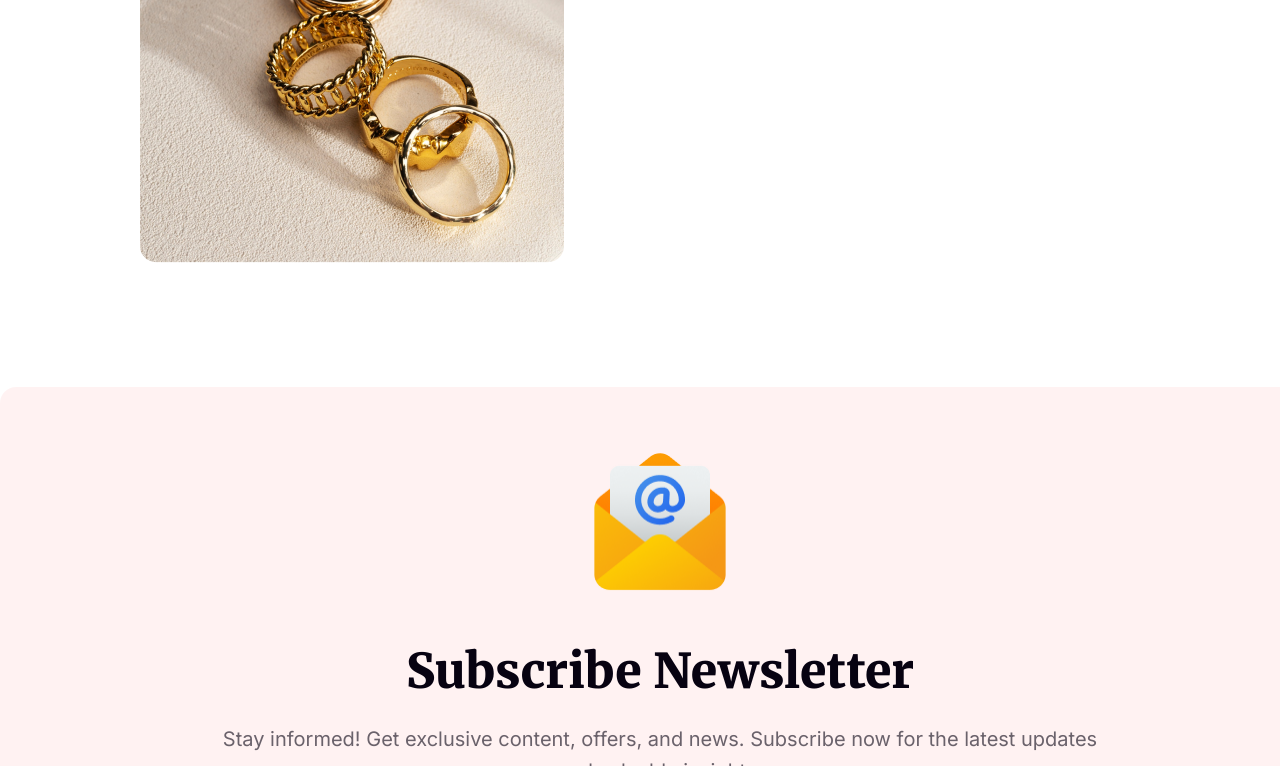
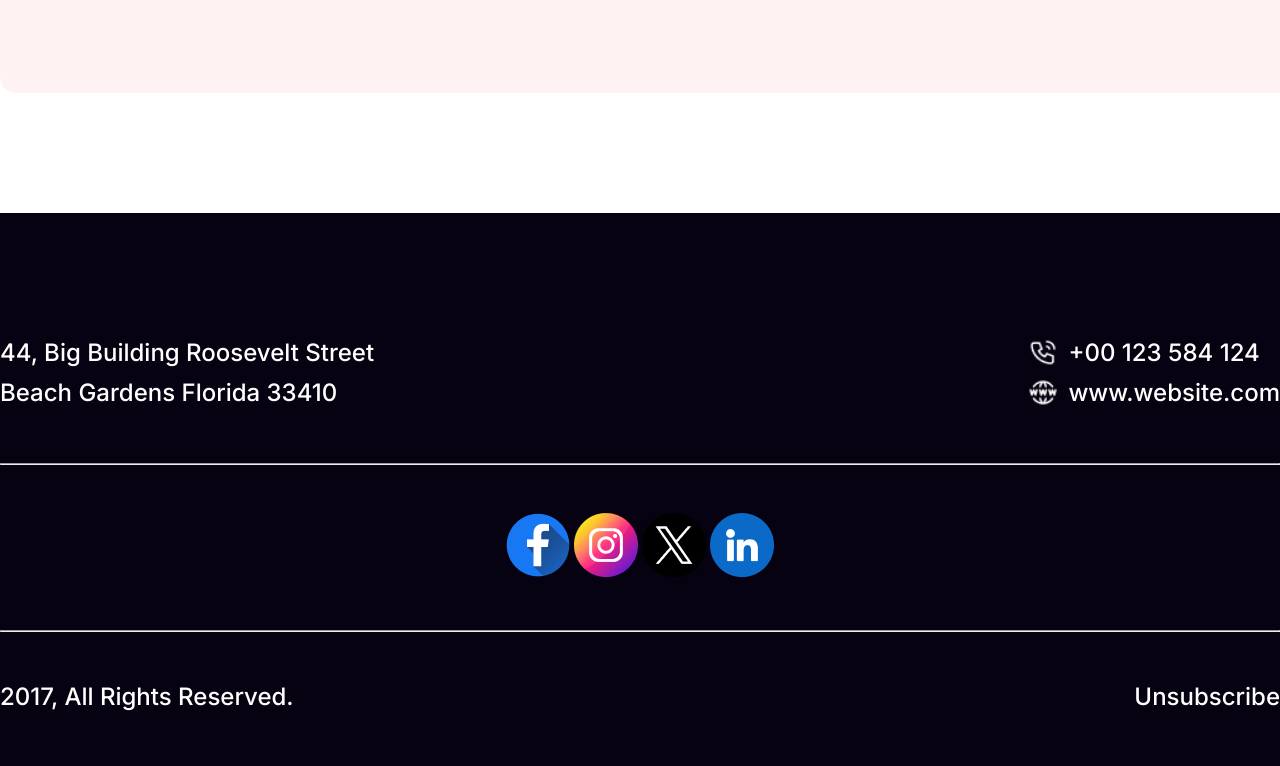
Before and after one commit to Rajibul1061/new-year-assignment1, a plain HTML site: page index.html in a window 1280 px wide. Shown: the part 4147-4913 px from the top of the page. Drawn offline with Linux system fonts and the light colour scheme.

Commit message:
all upload done

```diff
--- a/index.html
+++ b/index.html
@@ -32,9 +32,10 @@
 
        <!-- party -->
 
-      <div class="Welcome">
+
+      <div class="party">
         <div class="container">
-          <div class="WelcomeSection">
+          <div class="partysection">
             <h2 class="title-h">Welcome to midnight party</h2>
             <p class="title-para" >
               At the stroke of midnight, the lively party commenced with laughter, music, dancing, and joyous celebrations all around.
@@ -46,14 +47,19 @@
       </div>
       <!-- portfolio -->
 
+
+
       <div class="portfolio">
-        <div class=".container-all">
-          <div class="portfolioContainer">
+        <div>
+          <div>
+
               <h5 class="gift-title">THE BEST GIFTS</h5>
               <h2 class="para-b">Our Awesome Portfolio</h2>
               <p class="para-s">
               The best gifts are those that resonate, adding joy, love, and memories to cherished moments.
               </p>
+
+            <div>
               <div class="gallery">
                 <img src="./images/Rectangle 3.png" alt="" />
                 <img src="./images/Rectangle 4.png" alt="" />
@@ -63,6 +69,7 @@
                 <img src="./images/Rectangle 6.png" alt="" />
                 <img src="./images/Rectangle 7.png" alt="" />
                 <img src="./images/Rectangle 8.png" alt="" />
+              </div>
             </div>
           </div>
         </div>
@@ -87,7 +94,49 @@
     </main>
     <footer>
       <footer>
+        <footer>
+          <div class="footer">
+              <div class="container">
+                  <div class="footerContainer">
+                      <div class="upperFooterContainer">
+                          <div class="leftUpperFooter">
+                              <p>44, Big Building Roosevelt Street <br>
+                                  Beach Gardens Florida 33410</p>
+                          </div>
+                          <div class="rightUpperFooter">
+                              <div class="callerIcon">
+                                  <img src="./images/Call.png" alt=""><p>+00 123 584 124</p>
+                              </div>
+                              <div class="webIcon">
+                                  <img src="./images/Website.png" alt=""> <p>www.website.com</p>
+                              </div>
+                          </div>
+                      </div>
+                     <hr>
+                      <div class="midFooterContainer">
+                          <div class="icons">
+                              <img src="images/Facebook.png" alt="">
+                              <img src="images/Instagram.png" alt="">
+                              <img src="images/Twitter.png" alt="">
+                              <img src="images/Linkedin.png" alt="linked ">
+                          </div>
+                      </div>
+                      <!-- <div class="horizontalLine">
 
+                      </div> -->
+                      <hr>
+                      <div class="lowerFooterContainer">
+                          <div class="leftLowerFooterContainer">
+                              <p>2017, All Rights Reserved.</p>
+                          </div>
+                          <div class="rightLowerFooterContainer">
+                              <p>Unsubscribe</p>
+                          </div>
+                      </div>
+                  </div>
+              </div>
+          </div>
+      </footer>
 
     </footer>
   </body>
--- a/style.css
+++ b/style.css
@@ -90,25 +90,27 @@
   width: 802.9px;
   height: 500px;
 }
+
 /* party section */
-main .Welcome {
+
+.party {
   width: 1320px;
   height: 600px;
   flex-shrink: 0;
   border-radius: 16px;
-  background: linear-gradient(90deg, #070211 0%, rgba(7, 2, 17, 0) 100%),
-    url("../images/Vectorrr.png");
+  background-image: linear-gradient(90deg, #070211 0%, rgba(7, 2, 17, 0) 100%),
+    url("./images/Vectorrr.png");
   background-repeat: no-repeat;
   margin: 120px auto;
   display: flex;
   align-items: center;
 }
 
-main .Welcome .container {
+main .party .container {
   display: flex;
   align-items: center;
 }
-.WelcomeSection {
+.partysection {
   margin-left: 140px;
 }
 
@@ -149,11 +151,9 @@ main .Welcome .container {
 }
 
 /* portfolio*/
-
 .portfolio {
-  display: flex;
-  margin-top: 70px;
-  margin-left: 140px;
+  width: 1320px;
+  margin: auto;
 }
 .gift-title {
   color: #f00;
@@ -264,3 +264,96 @@ main .Welcome .container {
   text-transform: capitalize;
   transform: translate(-210px, 0px);
 }
+/* footer */
+footer {
+  background-color: #070211;
+  color: #fff;
+  height: 609px;
+  flex-shrink: 0;
+}
+
+.upperFooterContainer {
+  display: flex;
+  padding-top: 120px;
+  justify-content: space-between;
+  margin: 0px 0px 50px 0px;
+}
+
+.upperFooterContainer .leftUpperFooter p {
+  color: #fff;
+  font-family: Inter;
+  font-size: 24px;
+  font-style: normal;
+  font-weight: 500;
+  line-height: 40px;
+}
+
+.rightUpperFooter .callerIcon {
+  display: flex;
+  align-items: center;
+  gap: 10px;
+}
+
+.rightUpperFooter .callerIcon p {
+  color: #fff;
+  font-family: Inter;
+  font-size: 24px;
+  font-style: normal;
+  font-weight: 500;
+  line-height: 40px;
+}
+
+.callerIcon img {
+  height: 30px;
+  width: 30px;
+}
+
+.rightUpperFooter .webIcon {
+  display: flex;
+  align-items: center;
+  gap: 10px;
+}
+
+.webIcon p {
+  color: #fff;
+  font-family: Inter;
+  font-size: 24px;
+  font-style: normal;
+  font-weight: 500;
+  line-height: 40px;
+}
+
+.webIcon img {
+  height: 30px;
+  width: 30px;
+}
+
+.midFooterContainer .icons {
+  width: fit-content;
+  margin: 48px auto;
+}
+
+.lowerFooterContainer {
+  display: flex;
+  justify-content: space-between;
+}
+
+.leftLowerFooterContainer p {
+  color: #fff;
+  font-family: Inter;
+  font-size: 24px;
+  font-style: normal;
+  font-weight: 500;
+  line-height: normal;
+  margin-top: 50px;
+}
+
+.rightLowerFooterContainer p {
+  color: #fff;
+  font-family: Inter;
+  font-size: 24px;
+  font-style: normal;
+  font-weight: 500;
+  line-height: normal;
+  margin-top: 50px;
+}
```
Lines whose indentation alone changed are shown as unchanged.
